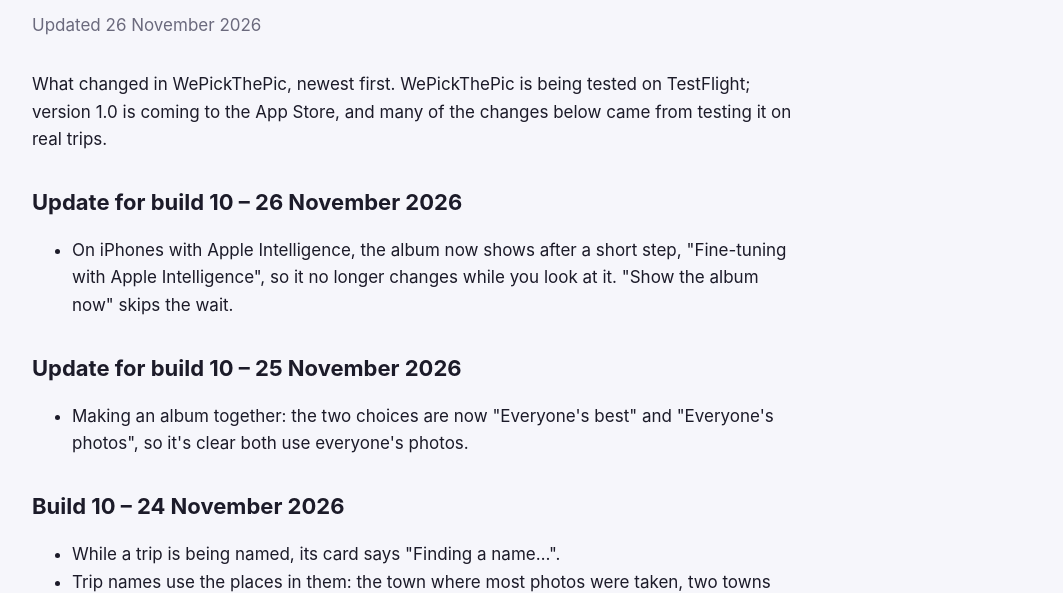
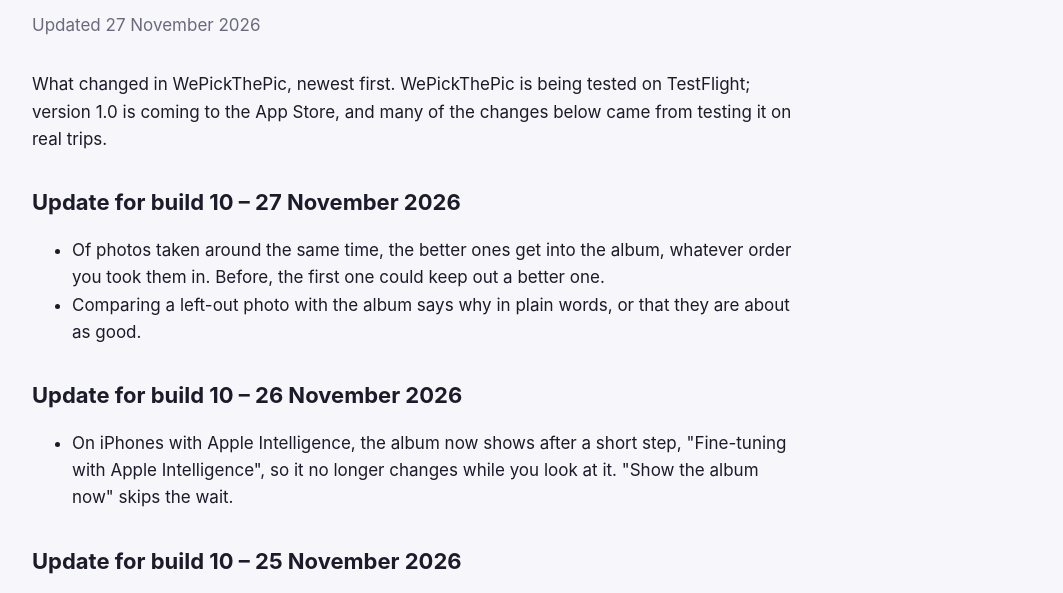
Before and after one commit to ssmartin/wepickthepic-website, a plain HTML site: page changes/index.html in a window 1280 px wide. Shown: the part 174-767 px from the top of the page, without its empty margins (108-1171 px from the left). Drawn offline with Linux system fonts and the light colour scheme.

Commit message:
What's new: photos around the same time chosen by their own merits
Co-Authored-By: Claude Opus 5.5 <noreply@anthropic.com>

```diff
--- a/changes/index.html
+++ b/changes/index.html
@@ -38,8 +38,13 @@
     <div class="wrap">
       <article>
         <h1>What’s new</h1>
-        <p class="meta">Updated 26 November 2026</p>
+        <p class="meta">Updated 27 November 2026</p>
         <p>What changed in WePickThePic, newest first. WePickThePic is being tested on TestFlight; version 1.0 is coming to the App Store, and many of the changes below came from testing it on real trips.</p>
+        <h2>Update for build 10 – 27 November 2026</h2>
+        <ul>
+          <li>Of photos taken around the same time, the better ones get into the album, whatever order you took them in. Before, the first one could keep out a better one.</li>
+          <li>Comparing a left-out photo with the album says why in plain words, or that they are about as good.</li>
+        </ul>
         <h2>Update for build 10 – 26 November 2026</h2>
         <ul>
           <li>On iPhones with Apple Intelligence, the album now shows after a short step, "Fine-tuning with Apple Intelligence", so it no longer changes while you look at it. "Show the album now" skips the wait.</li>
```
